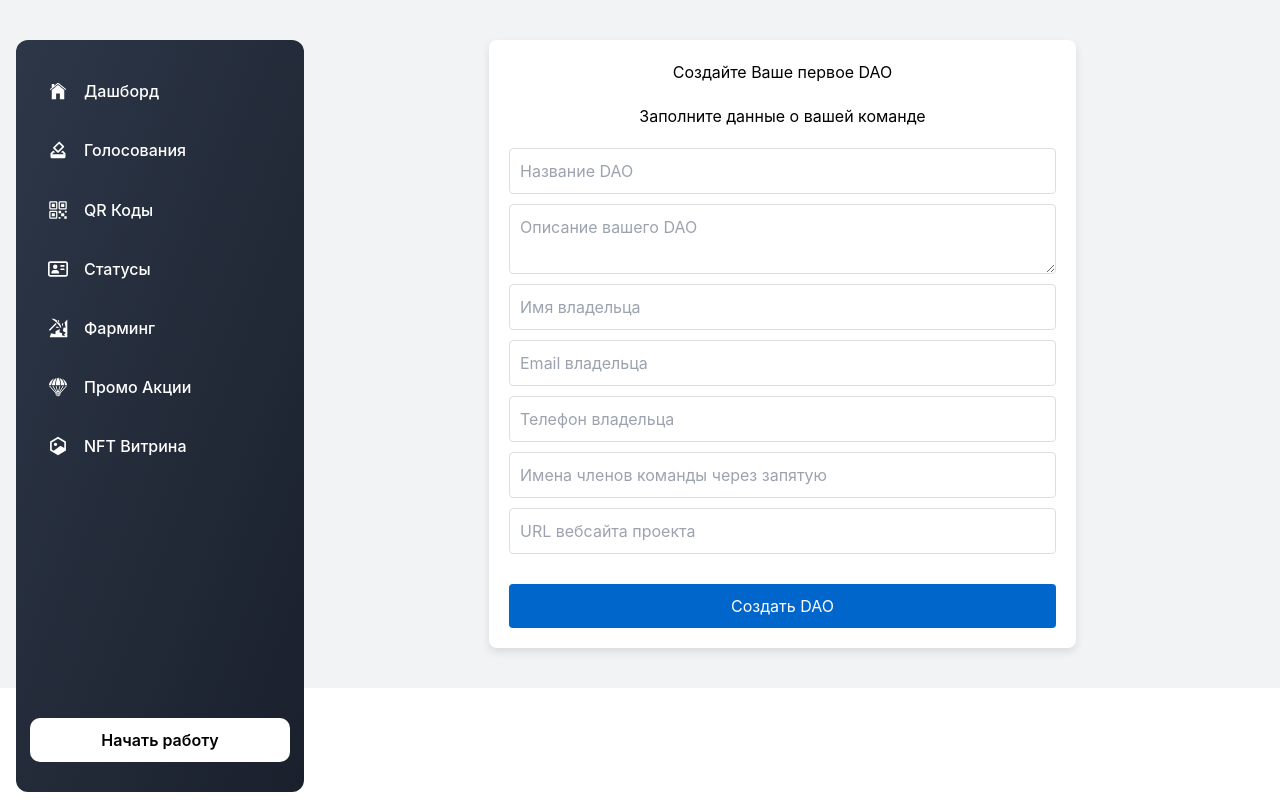
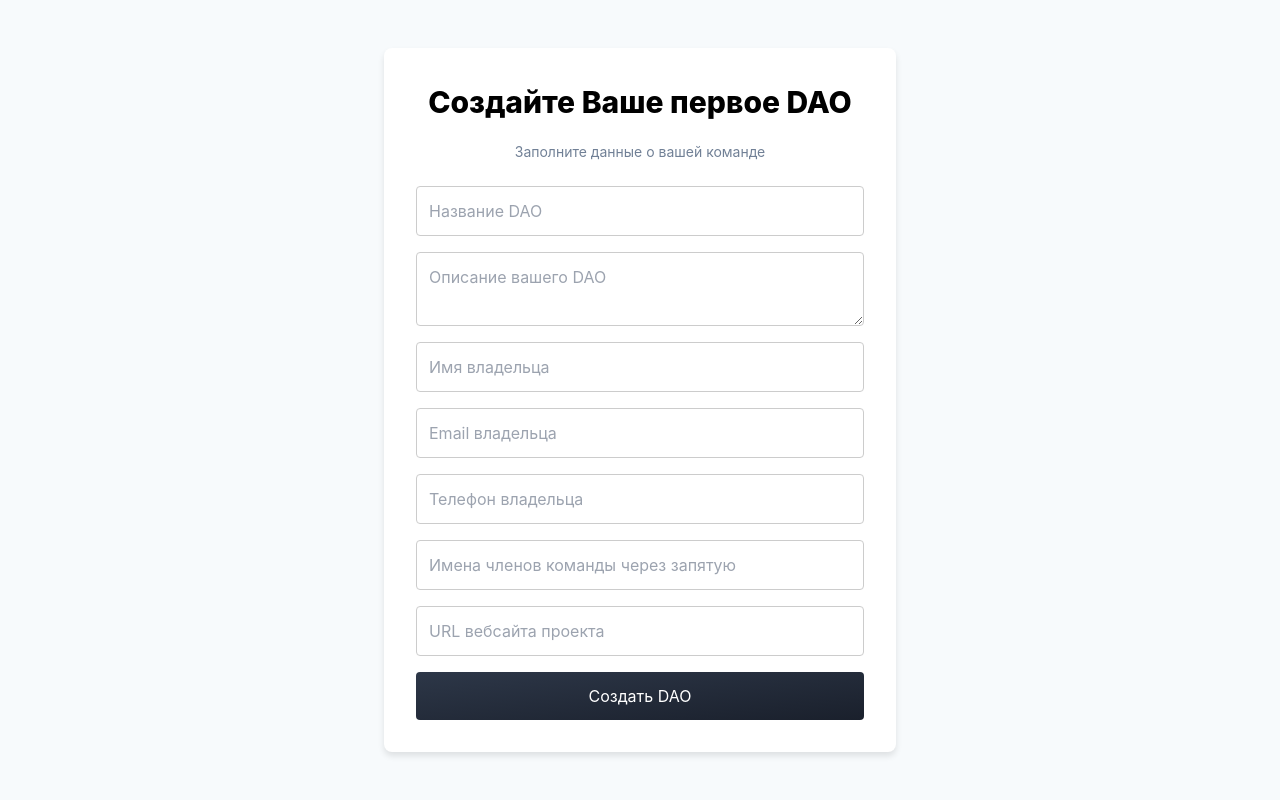
Before and after one commit to GODAOSOFTWARE/front-end, a React (Create React App) app: page /createDAO in a window 1280 px wide. Built offline with nearby package versions, Linux system fonts and the light colour scheme; what @web3modal/wagmi, wagmi would draw is missing.

Commit message:
Стилизация интерфейса

```diff
--- a/src/app/App.js
+++ b/src/app/App.js
@@ -22,11 +22,11 @@ function App() {
                     <Routes>
                         <Route path="/sign-in" element={<SignIn />} />
                         <Route path="/walletconnect" element={<WalletConnectPage />} />
+                        <Route path="/createDAO" element={<CreateDAO />} /> {/* Добавлен новый маршрут */}
                         <Route path="*" element={
                             <div className="flex">
                                 <Sidebar />
                                 <div className="flex-1">
-
                                     <main className="p-6 main-content">
                                         <Routes>
                                             <Route path="/dashboard" element={<DashBoard />} />
@@ -34,10 +34,8 @@ function App() {
                                             <Route path="/cashback" element={<QrService />} />
                                             <Route path="/airdrops" element={<AirdropService />} />
                                             <Route path="/notifications" element={<Notifications />} />
-                                            <Route path="/sign-in" element={<SignIn />} />
                                             <Route path="/status" element={<StatusService />} />
                                             <Route path="/farming" element={<FarmingService />} />
-                                            <Route path="/createDAO" element={<CreateDAO />} />
                                         </Routes>
                                     </main>
                                 </div>
--- a/src/pages/CreateDAO.css
+++ b/src/pages/CreateDAO.css
@@ -1,58 +1,60 @@
-/* Общий контейнер для страниц дашборда */
-.dashboard-container {
-    padding-right: 15px; /* Добавляет отступ справа в 15 пикселей */
-    padding-left: 300px; /* Оставляем текущий отступ слева */
-    padding-top: 16px; /* Оставляем текущий отступ сверху */
-    padding-bottom: 16px; /* Оставляем текущий отступ снизу */
+.create-dao-container {
+    display: flex;
+    justify-content: center;
+    align-items: center;
+    min-height: 100vh;
+    background-color: #f7fafc;
 }
 
-/* Стили для формы создания DAO */
-.create-dao-container {
+.create-dao-card {
     background-color: #fff;
-    box-shadow: 0 4px 8px rgba(0, 0, 0, 0.1);
-    border-radius: 8px;
-    padding: 20px;
-    margin: 0 auto; /* Центрирование контейнера */
-    width: calc(100% - 330px); /* Учитываем отступы слева и справа */
-    max-width: 900px; /* Максимальная ширина контейнера */
-    position: relative;
+    box-shadow: 0 4px 6px rgba(0, 0, 0, 0.1);
+    border-radius: 0.5rem;
+    padding: 2rem;
+    width: 100%;
+    max-width: 32rem;
+    margin: 0 1rem;
 }
 
-.create-dao-container h2 {
-    text-align: center;
-    margin-bottom: 20px;
-}
-
-.create-dao-container p {
-    text-align: center;
-    margin-bottom: 20px;
-}
-
-.create-dao-container form {
+.create-dao-form {
     display: flex;
     flex-direction: column;
 }
 
-.create-dao-container input,
-.create-dao-container textarea {
-    width: 100%;
-    padding: 10px;
-    margin-bottom: 10px;
-    border: 1px solid #ddd;
-    border-radius: 4px;
+.create-dao-form input,
+.create-dao-form textarea {
+    margin-bottom: 1rem;
+    padding: 0.75rem;
+    border: 1px solid #ccc;
+    border-radius: 0.25rem;
+    font-size: 1rem;
 }
 
-.create-dao-container button {
-    width: 100%;
-    padding: 10px;
-    background-color: #0066cc;
+.create-dao-form button {
+    padding: 0.75rem;
+    background: linear-gradient(to bottom right, #2d3748, #1a202c);
     color: white;
     border: none;
-    border-radius: 4px;
+    border-radius: 0.25rem;
     cursor: pointer;
-    margin-top: 20px;
+    font-size: 1rem;
 }
 
-.create-dao-container button:hover {
-    background-color: #005bb5;
+.create-dao-form button:hover {
+    background: #F0B90B;
+    color: black;
 }
+
+.create-dao-card h1 {
+    text-align: center;
+    margin-bottom: 1rem;
+    font-size: 1.875rem;
+    font-weight: 800;
+}
+
+.create-dao-card h2 {
+    text-align: center;
+    margin-bottom: 1.5rem;
+    font-size: 0.875rem;
+    color: #718096;
+}
--- a/src/pages/CreateDAO.js
+++ b/src/pages/CreateDAO.js
@@ -1,5 +1,3 @@
-// src/pages/CreateDAO.js
-
 import React, { useState } from 'react';
 import { useNavigate } from 'react-router-dom';
 import './CreateDAO.css'; // Подключаем стили
@@ -29,11 +27,11 @@ const CreateDAO = () => {
     };
 
     return (
-        <div className="dashboard-container">
-            <div className="create-dao-container">
-                <h2>Создайте Ваше первое DAO</h2>
-                <p>Заполните данные о вашей команде</p>
-                <form onSubmit={handleSubmit}>
+        <div className="create-dao-container">
+            <div className="create-dao-card">
+                <h1>Создайте Ваше первое DAO</h1>
+                <h2>Заполните данные о вашей команде</h2>
+                <form className="create-dao-form" onSubmit={handleSubmit}>
                     <input
                         type="text"
                         name="name"
--- a/src/pages/DashBoard.js
+++ b/src/pages/DashBoard.js
@@ -1,4 +1,5 @@
 import React, { useState } from 'react';
+import { useNavigate } from 'react-router-dom'; // Импортируем useNavigate для переадресации
 import './DashBoard.css';  // Подключаем стили
 import PaginationRounded from '../components/pagination/PaginationRounded';  // Обновляем путь импорта
 
@@ -7,6 +8,7 @@ const Dashboard = () => {
     const [votePage, setVotePage] = useState(1);
     const projectsPerPage = 5;
     const votesPerPage = 5;
+    const navigate = useNavigate(); // Инициализируем хук useNavigate
 
     const projects = [
         { title: "DAO Decimal Dapps", owner: "Константин Медведев", ownerAvatar: "https://s.gravatar.com/avatar/9b3d2786ac7fe60b8902e198994d5f53", activeVotes: 3, members: 4, icon: "https://s.gravatar.com/avatar/9b3d2786ac7fe60b8902e198994d5f53" },
@@ -33,9 +35,13 @@ const Dashboard = () => {
     const displayedProjects = projects.slice((projectPage - 1) * projectsPerPage, projectPage * projectsPerPage);
     const displayedVotes = activeVotes.slice((votePage - 1) * votesPerPage, votePage * votesPerPage);
 
+    const handleBannerClick = () => {
+        navigate('/createDAO'); // Переадресация на страницу создания DAO
+    };
+
     return (
         <div className="dashboard-container">
-            <div className="banner">
+            <div className="banner" onClick={handleBannerClick}>
                 <h2>Зарегистрируйте Ваше первое DAO и начните бизнес компанию на блокчейне</h2>
             </div>
             <div className="custom-mt space-y-6">
```
